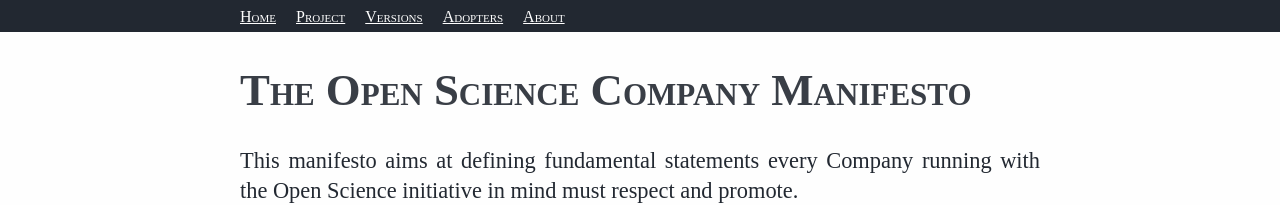
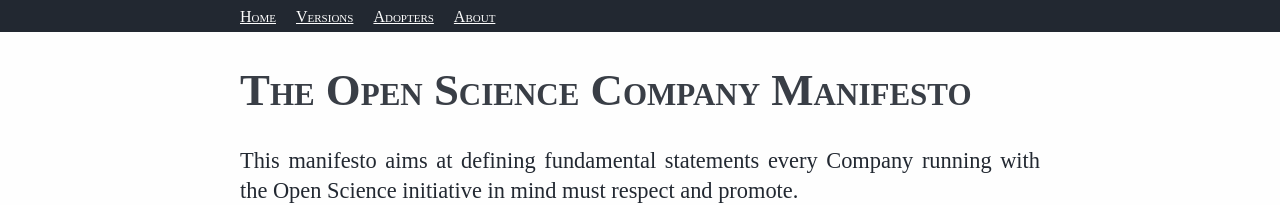
Before and after one commit to TailorDev/manifesto, a Jekyll site: the page built from index.html, in a window 1280 px wide and 900 px high. Shown: the top 205 px of the window. Built offline with Jekyll 4.4.1, drawn with Linux system fonts in a browser that asks for light colours.

Commit message:
Remove link to the repository in primary nav

```diff
--- a/_layouts/default.html
+++ b/_layouts/default.html
@@ -21,9 +21,6 @@
         <ul>
           <li>
             <a href="/">Home</a>
-          </li>
-          <li>
-            <a href="https://github.com/TailorDev/manifesto">Project</a>
           </li>
           <li>
             <a href="/#versions">Versions</a>
```
